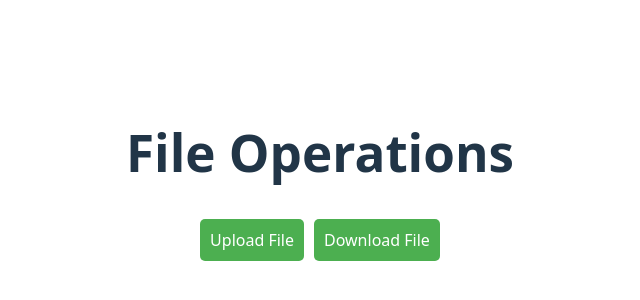
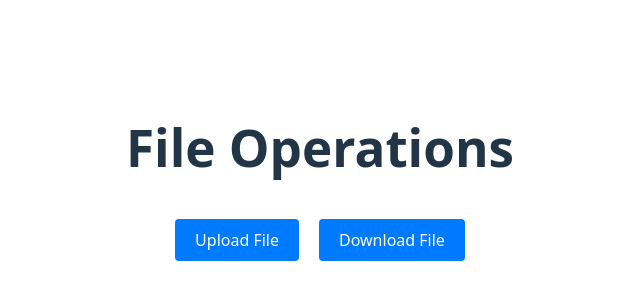
Before and after one commit to MANISHKENGUVA/blob, a Vue app: page / in a window 1280 px wide. Shown: the part 222-522 px from the top of the page, without its empty margins (320-960 px from the left). Built offline with nearby package versions, Linux system fonts and the light colour scheme.

Commit message:
blue button

```diff
--- a/src/App.vue
+++ b/src/App.vue
@@ -1,4 +1,4 @@
-<template>
+<!-- <template>
   <div>
     <h1>File Operations</h1>
     <input type="file" ref="fileInput" @change="handleFileUpload" style="display: none" />
@@ -64,4 +64,89 @@ button {
 button:hover {
   background-color: #45a049;
 }
+</style> -->
+
+
+<template>
+  <div>
+    <h1>File Operations</h1>
+
+    <!-- Hidden file input for upload -->
+    <input type="file" ref="fileInput" @change="handleFileUpload" style="display: none" />
+
+    <!-- Buttons for file operations -->
+    <button @click="triggerFileInput">Upload File</button>
+    <button @click="downloadFile">Download File</button>
+
+    <!-- File metadata display -->
+    <div v-if="fileMetadata">
+      <h3>Uploaded File Metadata</h3>
+      <p><strong>Name:</strong> {{ fileMetadata.name }}</p>
+      <p><strong>Type:</strong> {{ fileMetadata.type }}</p>
+      <p><strong>Size:</strong> {{ fileMetadata.size }} bytes</p>
+      <p><strong>Last Modified:</strong> {{ fileMetadata.lastModified }}</p>
+    </div>
+  </div>
+</template>
+
+<script>
+export default {
+  data() {
+    return {
+      fileMetadata: null, // Metadata of the uploaded file
+    };
+  },
+  methods: {
+    // Trigger hidden file input for upload
+    triggerFileInput() {
+      this.$refs.fileInput.click();
+    },
+
+    // Handle file upload and extract metadata
+    handleFileUpload(event) {
+      const file = event.target.files[0];
+      if (file) {
+        this.fileMetadata = {
+          name: file.name,
+          type: file.type,
+          size: file.size,
+          lastModified: new Date(file.lastModified).toLocaleString(),
+        };
+      }
+    },
+
+    // Download a sample file
+    downloadFile() {
+      const content = "This is a sample text file.";
+      const mime = "text/plain";
+      const blob = new Blob([content], { type: mime });
+      const link = document.createElement("a");
+      link.href = URL.createObjectURL(blob);
+      link.download = "sample.txt";
+      link.click();
+      URL.revokeObjectURL(link.href);
+    },
+  },
+};
+</script>
+
+<style scoped>
+/* Styling for the buttons */
+button {
+  margin: 10px;
+  padding: 10px 20px;
+  background-color: #007bff;
+  color: white;
+  border: none;
+  border-radius: 4px;
+  cursor: pointer;
+}
+button:hover {
+  background-color: #0056b3;
+}
+
+/* Metadata display styling */
+div {
+  margin-top: 20px;
+}
 </style>
```
